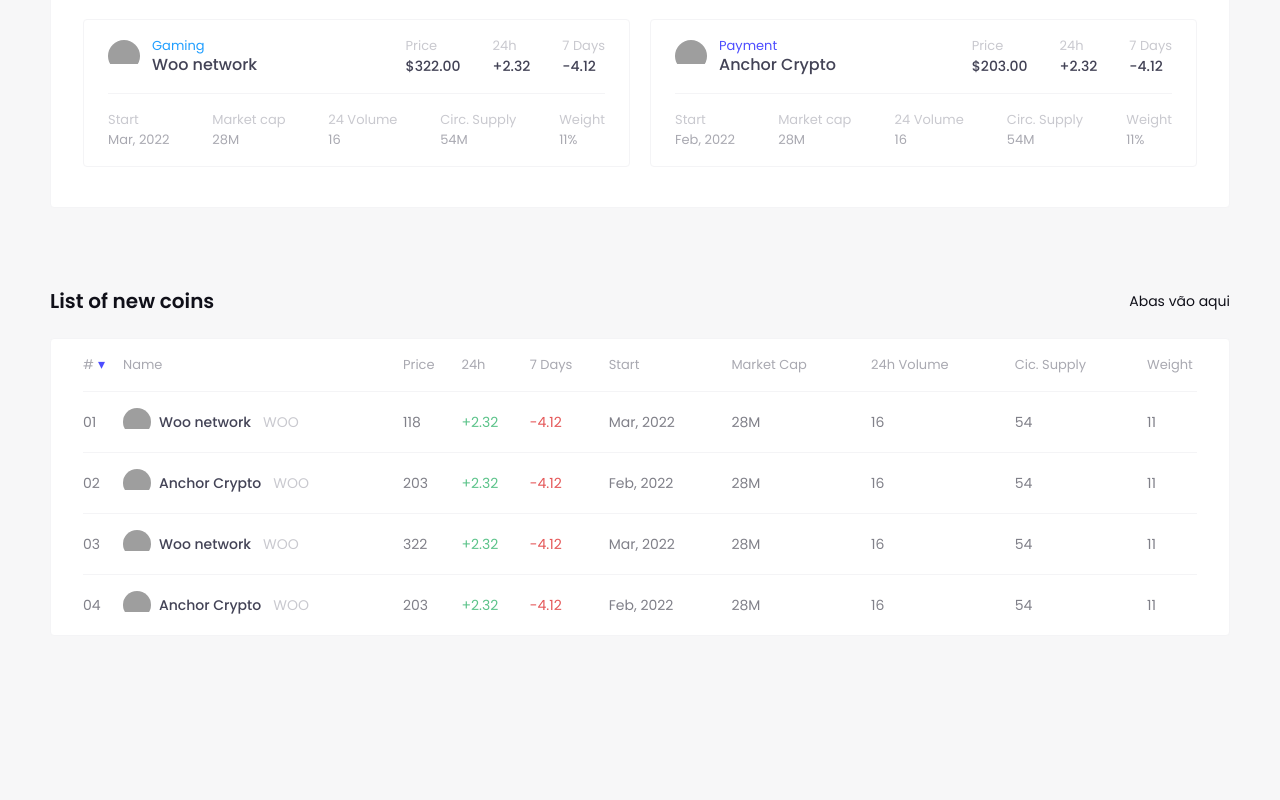
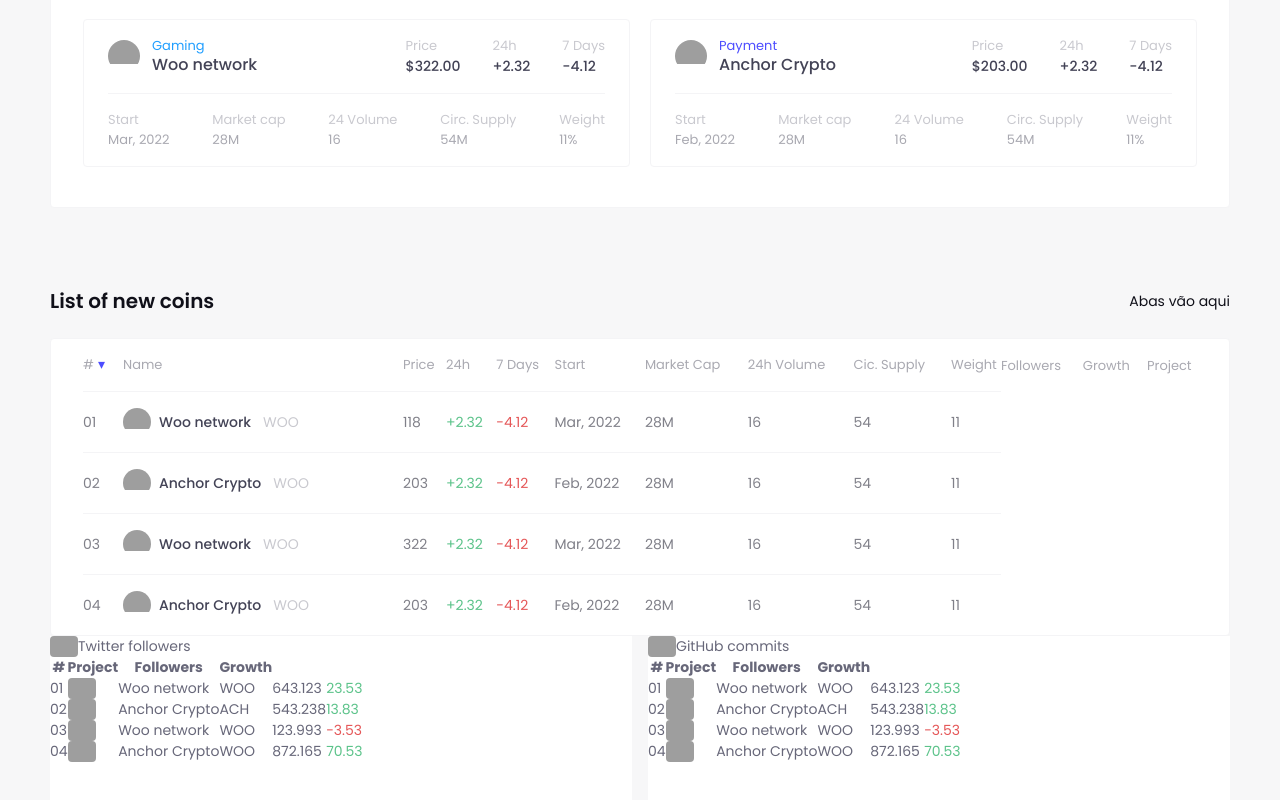
Before and after one commit to criptonalytica/cryptonalytica, a Nuxt app: page / in a window 1280 px wide. Shown: the part 980-1780 px from the top of the page. Before the commit the page ends 1700 px from the top, so only its background shows below. Built offline with nearby package versions, Linux system fonts and the light colour scheme; grey boxes are pictures that could not be loaded.

Commit message:
Created a social media table

```diff
--- a/components/CoinTable.vue
+++ b/components/CoinTable.vue
@@ -72,7 +72,6 @@ export default {
     },
     computed: {
         sortedData:function() {
-            console.log(this.data.tbody);
             return this.data.tbody.sort((a,b) => {
                 let modifier = 1;
                 if(this.currentSortDir === 'desc') modifier = -1;
--- /dev/null
+++ b/components/SocialTable.vue
@@ -0,0 +1,90 @@
+<template>
+    <div id="body" class="flex">
+        <div id="tt" class="table">
+            <div class="flex">
+                <img src="https://cdn-icons-png.flaticon.com/512/124/124021.png" alt="twitter icon">
+                <span> Twitter followers</span>
+            </div>
+            <table>
+                <thead v-for="title in head" :key="title">
+                    <tr>
+                        <th>{{title.ranking}}</th>
+                        <th>{{title.project}}</th>
+                        <th>{{title.followers}}</th>
+                        <th>{{title.growth}}</th>
+                    </tr>
+                </thead>
+                <tbody v-for="item in data" :key="item">
+                    <tr>
+                        <td> {{ item.ranking }} </td>
+                        <td> <img :src="item.icon"> </td>
+                        <td> {{ item.name }} </td>
+                        <td> {{ item.ticker }} </td>
+                        <td> {{ item.follower }} </td>
+                        <td v-if="item.growth<0" style="color: var(--color-red)"> {{ item.growth }} </td>
+                        <td v-else-if="item.growth>=0" style="color: var(--color-green)"> {{ item.growth }} </td>
+                    </tr>
+                </tbody>
+            </table>
+        </div>
+
+        <div id="gitHub" class="table">
+            <div class="flex">
+                <img src="https://cdn3.iconfinder.com/data/icons/inficons/512/github.png" alt="GitHub icon">
+                <span> GitHub commits</span>
+            </div>
+            <table>
+                <thead v-for="title in head" :key="title">
+                    <tr>
+                        <th>{{title.ranking}}</th>
+                        <th>{{title.project}}</th>
+                        <th>{{title.followers}}</th>
+                        <th>{{title.growth}}</th>
+                    </tr>
+                </thead>
+                <tbody v-for="item in data" :key="item">
+                    <tr>
+                        <td> {{ item.ranking }} </td>
+                        <td> <img :src="item.icon"> </td>
+                        <td> {{ item.name }} </td>
+                        <td> {{ item.ticker }} </td>
+                        <td> {{ item.follower }} </td>
+                        <td v-if="item.growth<0" style="color: var(--color-red)"> {{ item.growth }} </td>
+                        <td v-else-if="item.growth>=0" style="color: var(--color-green)"> {{ item.growth }} </td>
+                    </tr>
+                </tbody>
+            </table>
+        </div>
+    </div>
+</template>
+
+<script>
+export default {
+    props: {
+        data: {
+            type: Array
+        },
+        head: {
+            type: Array
+        }
+    }
+}
+</script>
+
+<style lang="scss" scoped>
+    #body {
+        justify-content: space-between;
+    }
+    .table {
+        width: 582px;
+        height: 446px;
+        background-color: var(--color-white);
+
+    }
+    img {
+        border-radius: var(--border-radius-xs);
+        max-width:28px;
+        max-height:28px;
+    }
+
+</style>
--- a/pages/index.vue
+++ b/pages/index.vue
@@ -74,6 +74,8 @@
             </div>
         </section>
 
+        <Social-Table :data="indexCoinList" :head="tableData"/>
+
       </main>
 
       <br><br><br><br>
@@ -81,88 +83,169 @@
 </template>
 
 <script>
+import SocialTable from "../components/SocialTable.vue";
 // Não precisa, o nuxt importa automatico
 // import Header from '../components/Header.vue'
 
 export default {
-
     data() {
         return {
             indexDetails: [
-                {title: 'Index value', value: '1.200'},
-                {title: '1 year variation', start: '-2.00', end: '4.00'},
-                {title: 'Lifetime variation', start: '-2.00', end: '4.00'},
+                { title: "Index value", value: "1.200" },
+                { title: "1 year variation", start: "-2.00", end: "4.00" },
+                { title: "Lifetime variation", start: "-2.00", end: "4.00" },
             ],
-
-            aboutIndex: 'Índice Bovespa é o mais importante indicador do desempenho médio das cotações das ações negociadas na B3 - Brasil, Bolsa, Balcão. É formado pelas ações com maior volume negociado nos últimos meses.',
-
+            aboutIndex: "Índice Bovespa é o mais importante indicador do desempenho médio das cotações das ações negociadas na B3 - Brasil, Bolsa, Balcão. É formado pelas ações com maior volume negociado nos últimos meses.",
             indexHighlights: [
-                {title: 'Today', value: '3.28'},
-                {title: '7 Days', value: '-3.28'},
-                {title: 'Month', value: '-3.28'},
-                {title: '3 Months', value: '-3.28'}
+                { title: "Today", value: "3.28" },
+                { title: "7 Days", value: "-3.28" },
+                { title: "Month", value: "-3.28" },
+                { title: "3 Months", value: "-3.28" }
             ],
-
             indexCoinList: [
                 {
-                    ranking: '01', name: 'Woo network', price: 118.00, oneDay: '+2.32', sevenDays: '-4.12', start: 'Mar, 2022', market: 28, volume: '16', circ: '54M', weight: '11%',
-                    icon: 'https://avatars.githubusercontent.com/u/67821563?s=280&v=4', ticker: 'WOO',
-                    category: 'DeFi'
+                    ranking: "01",
+                    name: "Woo network",
+                    price: 118,
+                    oneDay: "+2.32",
+                    sevenDays: "-4.12",
+                    start: "Mar, 2022",
+                    market: 28,
+                    volume: "16",
+                    circ: "54M",
+                    weight: "11%",
+                    icon: "https://s2.coinmarketcap.com/static/img/coins/200x200/7501.png",
+                    ticker: "WOO",
+                    category: "DeFi",
+                    follower: 643.123,
+                    growth: 23.53,
                 },
                 {
-                    ranking: '02', name: 'Anchor Crypto', price: 203.00, oneDay: '+2.32', sevenDays: '-4.12', start: 'Feb, 2022', market: 28, volume: '16', circ: '54M', weight: '11%',
-                    icon: 'https://avatars.githubusercontent.com/u/67821563?s=280&v=4', ticker: 'WOO',
-                    category: 'Mobile'
+                    ranking: "02",
+                    name: "Anchor Crypto",
+                    price: 203,
+                    oneDay: "+2.32",
+                    sevenDays: "-4.12",
+                    start: "Feb, 2022",
+                    market: 28,
+                    volume: "16",
+                    circ: "54M",
+                    weight: "11%",
+                    icon: "https://avatars.githubusercontent.com/u/67821563?s=280&v=4",
+                    ticker: "ACH",
+                    category: "Mobile",
+                    follower: 543.238,
+                    growth: 13.83,
                 },
                 {
-                    ranking: '03', name: 'Woo network', price: 322.00, oneDay: '+2.32', sevenDays: '-4.12', start: 'Mar, 2022', marketcap: '28M', volume: '16', circ: '54M', weight: '11%',
-                    icon: 'https://avatars.githubusercontent.com/u/67821563?s=280&v=4', ticker: 'WOO',
-                    category: 'Gaming'
+                    ranking: "03",
+                    name: "Woo network",
+                    price: 322,
+                    oneDay: "+2.32",
+                    sevenDays: "-4.12",
+                    start: "Mar, 2022",
+                    marketcap: "28M",
+                    volume: "16",
+                    circ: "54M",
+                    weight: "11%",
+                    icon: "https://s2.coinmarketcap.com/static/img/coins/200x200/7501.png",
+                    ticker: "WOO",
+                    category: "Gaming",
+                    follower: 123.993,
+                    growth: -3.53,
                 },
                 {
-                    ranking: '04', name: 'Anchor Crypto', price: 203.00, oneDay: '+2.32', sevenDays: '-4.12', start: 'Feb, 2022', marketcap: '28M', volume: '16', circ: '54M', weight: '11%',
-                    icon: 'https://avatars.githubusercontent.com/u/67821563?s=280&v=4', ticker: 'WOO',
-                    category: 'Payment'
+                    ranking: "04",
+                    name: "Anchor Crypto",
+                    price: 203,
+                    oneDay: "+2.32",
+                    sevenDays: "-4.12",
+                    start: "Feb, 2022",
+                    marketcap: "28M",
+                    volume: "16",
+                    circ: "54M",
+                    weight: "11%",
+                    icon: "https://avatars.githubusercontent.com/u/67821563?s=280&v=4",
+                    ticker: "WOO",
+                    category: "Payment",
+                    follower: 872.165,
+                    growth: 70.53,
                 },
             ],
-
             tableData: {
                 tbody: [
                     {
-                        ranking: '01', coin: 'Woo network', price: 118.00, oneDay: '+2.32', sevenDays: '-4.12', start: 'Mar, 2022', marketcap: '28M', volume: 16, circ: 54, weight: 11,
-                        supports: {icon: 'https://s2.coinmarketcap.com/static/img/coins/200x200/7501.png', ticker: 'WOO'}
+                        ranking: "01",
+                        coin: "Woo network",
+                        price: 118,
+                        oneDay: "+2.32",
+                        sevenDays: "-4.12",
+                        start: "Mar, 2022",
+                        marketcap: "28M",
+                        volume: 16,
+                        circ: 54,
+                        weight: 11,
+                        supports: { icon: "https://s2.coinmarketcap.com/static/img/coins/200x200/7501.png", ticker: "WOO" }
                     },
                     {
-                        ranking: '02', coin: 'Anchor Crypto', price: 203.00, oneDay: '+2.32', sevenDays: '-4.12', start: 'Feb, 2022', marketcap: '28M', volume: 16, circ: 54, weight: 11,
-                        supports: {icon: 'https://avatars.githubusercontent.com/u/67821563?s=280&v=4', ticker: 'WOO'}
+                        ranking: "02",
+                        coin: "Anchor Crypto",
+                        price: 203,
+                        oneDay: "+2.32",
+                        sevenDays: "-4.12",
+                        start: "Feb, 2022",
+                        marketcap: "28M",
+                        volume: 16,
+                        circ: 54,
+                        weight: 11,
+                        supports: { icon: "https://avatars.githubusercontent.com/u/67821563?s=280&v=4", ticker: "WOO" }
                     },
                     {
-                        ranking: '03', coin: 'Woo network', price: 322.00, oneDay: '+2.32', sevenDays: '-4.12', start: 'Mar, 2022', marketcap: '28M', volume: 16, circ: 54, weight: 11,
-                        supports: {icon: 'https://s2.coinmarketcap.com/static/img/coins/200x200/7501.png', ticker: 'WOO'}
+                        ranking: "03",
+                        coin: "Woo network",
+                        price: 322,
+                        oneDay: "+2.32",
+                        sevenDays: "-4.12",
+                        start: "Mar, 2022",
+                        marketcap: "28M",
+                        volume: 16,
+                        circ: 54,
+                        weight: 11,
+                        supports: { icon: "https://s2.coinmarketcap.com/static/img/coins/200x200/7501.png", ticker: "WOO" }
                     },
                     {
-                        ranking: '04', coin: 'Anchor Crypto', price: 203.00, oneDay: '+2.32', sevenDays: '-4.12', start: 'Feb, 2022', marketcap: '28M', volume: 16, circ: 54, weight: 11,
-                        supports: {icon: 'https://avatars.githubusercontent.com/u/67821563?s=280&v=4', ticker: 'WOO'}
+                        ranking: "04",
+                        coin: "Anchor Crypto",
+                        price: 203,
+                        oneDay: "+2.32",
+                        sevenDays: "-4.12",
+                        start: "Feb, 2022",
+                        marketcap: "28M",
+                        volume: 16,
+                        circ: 54,
+                        weight: 11,
+                        supports: { icon: "https://avatars.githubusercontent.com/u/67821563?s=280&v=4", ticker: "WOO" }
                     },
                 ],
                 thead: {
-                    ranking: '#',
-                    coin: 'Name', //a chave sempre deve chamar 'coin'
-                    price: 'Price',
-                    oneDay: '24h',
-                    sevenDays: '7 Days',
-                    start: 'Start',
-                    market: 'Market Cap',
-                    volume: '24h Volume',
-                    circ: 'Cic. Supply',
-                    weight: 'Weight'
+                    ranking: "#",
+                    coin: "Name",
+                    price: "Price",
+                    oneDay: "24h",
+                    sevenDays: "7 Days",
+                    start: "Start",
+                    market: "Market Cap",
+                    volume: "24h Volume",
+                    circ: "Cic. Supply",
+                    weight: "Weight",
+                    followers: "Followers",
+                    growth: "Growth",
+                    project: "Project"
                 },
             },
-        }
-    }
-
-
-
+        };
+    },
+    // components: { SocialTable }
 }
 </script>
 
```
Also changed, not shown: assets/ds/nButton.vue (added, +140 -0 lines), assets/ds/nText.vue (added, +84 -0 lines).
